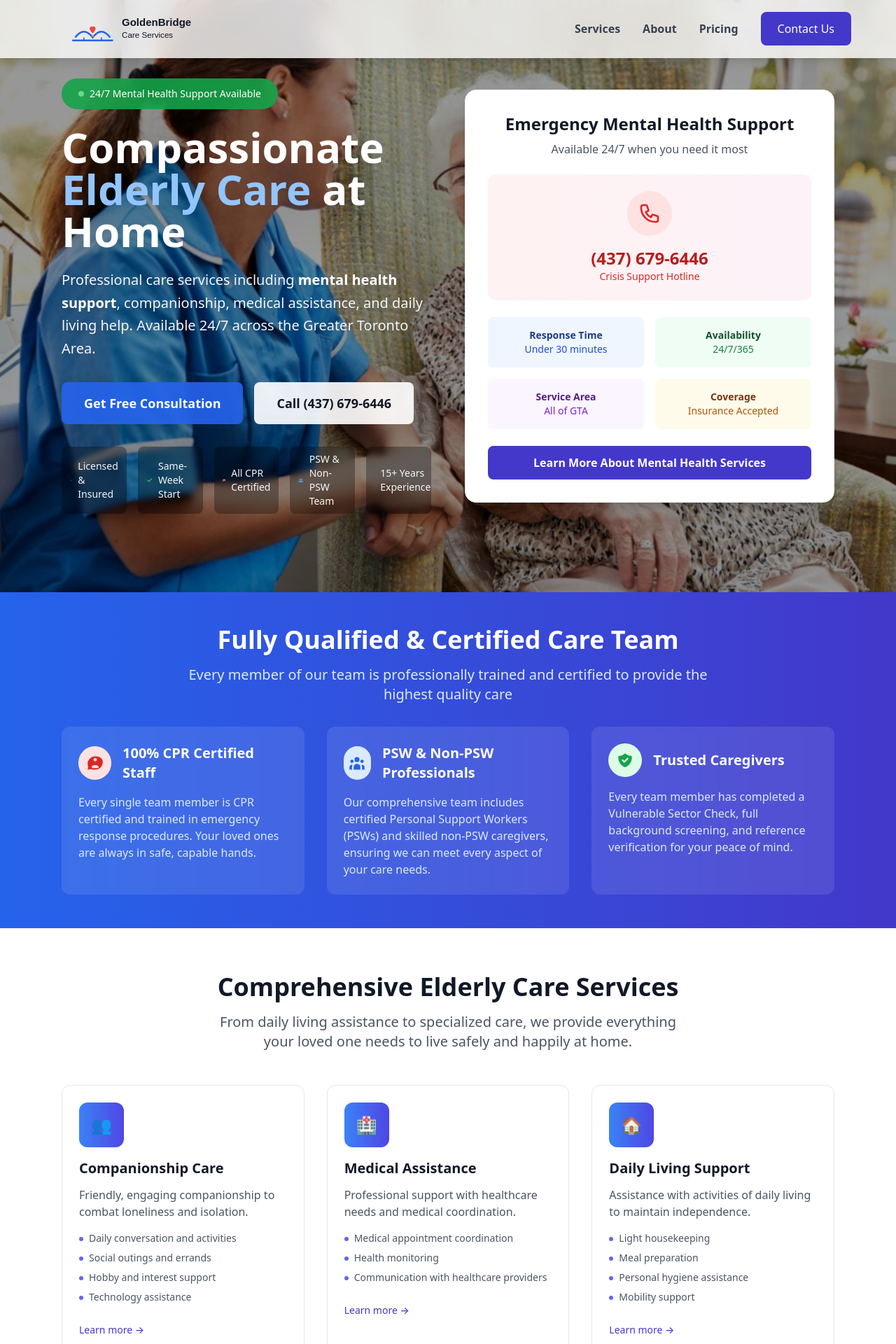
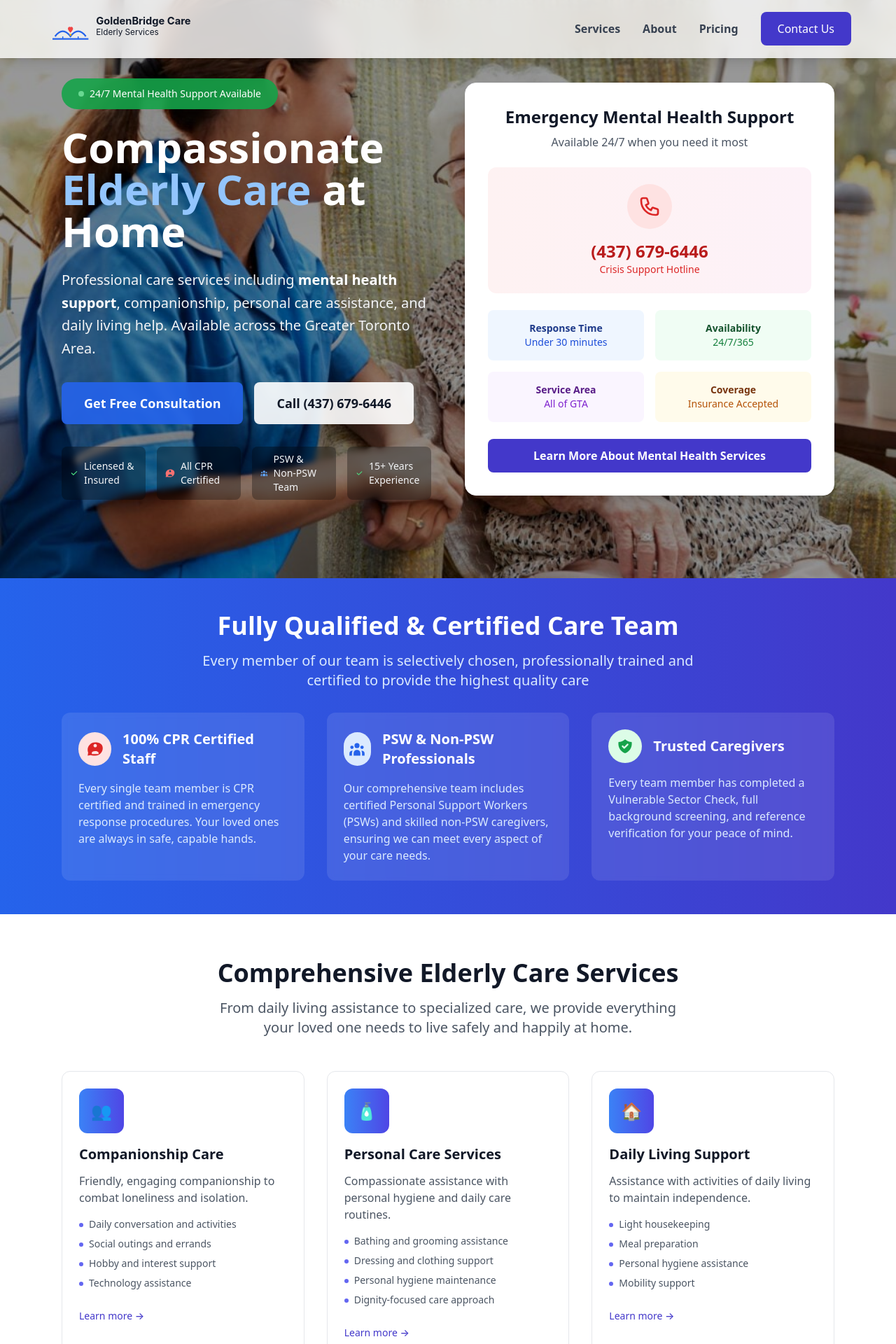
Before and after one commit to davidsun343-rgb/goldenbridge-care, a Next.js app: page / in a window 1280 px wide. Shown: the top 1920 px of the page at 70% size. Built offline with nearby package versions, Linux system fonts and the light colour scheme.

Commit message:
Add elderly care background image and update team description

```diff
--- a/src/app/page.tsx
+++ b/src/app/page.tsx
@@ -26,7 +26,7 @@ export default function Home() {
               </h1>
               <p className="mt-6 text-xl text-gray-100 leading-relaxed drop-shadow-lg">
                 Professional care services including <strong className="text-white">mental health support</strong>, companionship,
-                medical assistance, and daily living help. Available 24/7 across the Greater Toronto Area.
+                personal care assistance, and daily living help. Available across the Greater Toronto Area.
               </p>
               <div className="mt-8 flex flex-col sm:flex-row gap-4">
                 <Link href="/contact" className="bg-blue-600 hover:bg-blue-700 text-white px-8 py-4 rounded-lg font-bold text-lg transition-all duration-300 text-center shadow-2xl backdrop-blur-sm bg-opacity-90">
@@ -36,18 +36,12 @@ export default function Home() {
                   Call (437) 679-6446
                 </Link>
               </div>
-              <div className="mt-8 grid grid-cols-1 sm:grid-cols-2 lg:grid-cols-5 gap-4 text-sm text-gray-100">
+              <div className="mt-8 grid grid-cols-1 sm:grid-cols-2 lg:grid-cols-4 gap-4 text-sm text-gray-100">
                 <div className="flex items-center gap-2 bg-black bg-opacity-30 px-3 py-2 rounded-lg backdrop-blur-sm">
                   <svg className="w-5 h-5 text-green-400" fill="currentColor" viewBox="0 0 20 20">
                     <path fillRule="evenodd" d="M16.707 5.293a1 1 0 010 1.414l-8 8a1 1 0 01-1.414 0l-4-4a1 1 0 011.414-1.414L8 12.586l7.293-7.293a1 1 0 011.414 0z" clipRule="evenodd" />
                   </svg>
                   Licensed & Insured
-                </div>
-                <div className="flex items-center gap-2 bg-black bg-opacity-30 px-3 py-2 rounded-lg backdrop-blur-sm">
-                  <svg className="w-5 h-5 text-green-400" fill="currentColor" viewBox="0 0 20 20">
-                    <path fillRule="evenodd" d="M16.707 5.293a1 1 0 010 1.414l-8 8a1 1 0 01-1.414 0l-4-4a1 1 0 011.414-1.414L8 12.586l7.293-7.293a1 1 0 011.414 0z" clipRule="evenodd" />
-                  </svg>
-                  Same-Week Start
                 </div>
                 <div className="flex items-center gap-2 bg-black bg-opacity-30 px-3 py-2 rounded-lg backdrop-blur-sm">
                   <svg className="w-5 h-5 text-red-400" fill="currentColor" viewBox="0 0 20 20">
@@ -123,7 +117,7 @@ export default function Home() {
               Fully Qualified & Certified Care Team
             </h2>
             <p className="text-xl text-blue-100 max-w-3xl mx-auto">
-              Every member of our team is professionally trained and certified to provide the highest quality care
+              Every member of our team is selectively chosen, professionally trained and certified to provide the highest quality care
             </p>
           </div>
 
@@ -189,6 +183,7 @@ export default function Home() {
             </p>
           </div>
 
+          {/* Services Grid */}
           <div className="grid md:grid-cols-2 lg:grid-cols-3 gap-8">
             {featuredServices.map((service, index) => (
               <div key={index} className="group bg-white rounded-xl border border-gray-200 p-6 hover:shadow-lg transition-shadow">
@@ -215,8 +210,18 @@ export default function Home() {
       </section>
 
       {/* Why Choose Us */}
-      <section className="py-16 bg-gray-50">
-        <div className="max-w-6xl mx-auto px-6">
+      <section className="relative py-16 bg-gray-50 overflow-hidden">
+        {/* Background Image */}
+        <div className="absolute inset-0 bg-gray-100">
+          <img
+            src="/images/elderly.jpg"
+            alt="Elderly care background"
+            className="w-full h-full object-cover object-top opacity-35"
+          />
+          <div className="absolute inset-0 bg-white/60"></div>
+        </div>
+
+        <div className="relative max-w-6xl mx-auto px-6">
           <div className="text-center mb-12">
             <h2 className="text-3xl md:text-4xl font-bold text-gray-900 mb-4">
               Why Families Choose GoldenBridge Care
@@ -310,15 +315,16 @@ const featuredServices = [
     link: "/services#companionship"
   },
   {
-    icon: "🏥",
-    title: "Medical Assistance",
-    description: "Professional support with healthcare needs and medical coordination.",
+    icon: "🧴",
+    title: "Personal Care Services",
+    description: "Compassionate assistance with personal hygiene and daily care routines.",
     features: [
-      "Medical appointment coordination",
-      "Health monitoring",
-      "Communication with healthcare providers"
+      "Bathing and grooming assistance",
+      "Dressing and clothing support",
+      "Personal hygiene maintenance",
+      "Dignity-focused care approach"
     ],
-    link: "/services#medical"
+    link: "/services#personal-care"
   },
   {
     icon: "🏠",
@@ -337,10 +343,10 @@ const featuredServices = [
     title: "Transportation Services",
     description: "Safe, reliable transportation for appointments and social activities.",
     features: [
-      "Medical appointment transport",
+      "Appointment transportation",
       "Grocery shopping trips",
       "Social visits and outings",
-      "Emergency transportation"
+      "Personal errands assistance"
     ],
     link: "/services#transportation"
   },
--- a/src/app/pricing/page.tsx
+++ b/src/app/pricing/page.tsx
@@ -62,7 +62,7 @@ export default function PricingPage() {
               <div className="space-y-4">
                 <div className="flex justify-between items-center py-2 border-b border-gray-100">
                   <span className="text-gray-700">Overnight (12h, non-medical)</span>
-                  <span className="font-semibold text-gray-900">$260/night</span>
+                  <span className="font-semibold text-gray-900">$300/night</span>
                 </div>
                 <div className="flex justify-between items-center py-2 border-b border-gray-100">
                   <span className="text-gray-700">Awake Night (10h, frequent assistance)</span>
@@ -232,7 +232,7 @@ export default function PricingPage() {
 const carePackages = [
   {
     name: "Companion Care",
-    price: "$34",
+    price: "$32",
     period: "/hour",
     description: "Friendly companionship and light assistance",
     features: [
@@ -244,12 +244,12 @@ const carePackages = [
       "Walk support",
       "Social outings"
     ],
-    hours: "6 hours/week minimum • 3 hours/visit minimum",
+    hours: "3 hours/week minimum • 3 hours/visit minimum",
     popular: false
   },
   {
     name: "Personal Care (PSW)",
-    price: "$38",
+    price: "$35",
     period: "/hour",
     description: "All Companion Care plus personal care assistance",
     features: [
@@ -261,7 +261,7 @@ const carePackages = [
       "Skin checks",
       "Dementia-informed routines"
     ],
-    hours: "8 hours/week minimum • 3 hours/visit minimum",
+    hours: "6 hours/week minimum • 3 hours/visit minimum",
     popular: true
   },
   {
--- a/src/app/services/page.tsx
+++ b/src/app/services/page.tsx
@@ -108,7 +108,7 @@ export default function ServicesPage() {
               Complete Care Services
             </h2>
             <p className="text-xl text-gray-600 max-w-3xl mx-auto">
-              From daily living assistance to specialized medical support, we provide comprehensive care
+              From daily living assistance to specialized personal care support, we provide comprehensive care
               to help seniors live independently and safely at home.
             </p>
           </div>
@@ -167,15 +167,15 @@ const services: Service[] = [
     link: "#companionship"
   },
   {
-    icon: "🏥",
-    title: "Medical Assistance",
-    description: "Professional support with healthcare needs and medical appointments.",
+    icon: "🧴",
+    title: "Personal Care Services",
+    description: "Compassionate assistance with personal hygiene and daily care routines.",
     features: [
-      "Medical appointment coordination",
-      "Health monitoring and reporting",
-      "Communication with doctors"
+      "Bathing and grooming assistance",
+      "Dressing and clothing support",
+      "Personal hygiene maintenance"
     ],
-    link: "#medical"
+    link: "#personal-care"
   },
   {
     icon: "🏠",
@@ -194,7 +194,7 @@ const services: Service[] = [
     title: "Transportation Services",
     description: "Safe, reliable transportation for appointments and social activities.",
     features: [
-      "Medical appointment transportation",
+      "Appointment transportation",
       "Grocery shopping assistance",
       "Social outings and visits",
       "Emergency transportation"
--- a/src/components/ContactForm.tsx
+++ b/src/components/ContactForm.tsx
@@ -122,10 +122,10 @@ export default function ContactForm() {
               Submit Another Request
             </button>
             <a
-              href="tel:+14373609088"
+              href="tel:+14376796446"
               className="border border-indigo-700 text-indigo-700 px-6 py-3 rounded-lg font-semibold hover:bg-indigo-50 transition-colors text-center"
             >
-              Call Us Now: (437) 360-9088
+              Call Us Now: 437-679-6446
             </a>
           </div>
         </div>
@@ -217,7 +217,7 @@ export default function ContactForm() {
             value={formData.phone}
             onChange={handleInputChange}
             className="w-full px-4 py-3 border border-gray-300 rounded-lg focus:ring-2 focus:ring-indigo-500 focus:border-transparent"
-            placeholder="(437) 360-9088"
+            placeholder="437-679-6446"
           />
         </div>
 
@@ -250,7 +250,7 @@ export default function ContactForm() {
             {[
               "Mental Health Support & Calling",
               "Companionship Services",
-              "Medical Assistance",
+              "Personal Care Services",
               "Daily Living Support",
               "Transportation Services",
               "Emergency Response",
@@ -302,7 +302,7 @@ export default function ContactForm() {
             value={formData.message}
             onChange={handleInputChange}
             className="w-full px-4 py-3 border border-gray-300 rounded-lg focus:ring-2 focus:ring-indigo-500 focus:border-transparent"
-            placeholder="Please share any specific care needs, medical conditions, or questions you have..."
+            placeholder="Please share any specific care needs, health conditions, or questions you have..."
           ></textarea>
         </div>
 
--- a/src/components/Logo.tsx
+++ b/src/components/Logo.tsx
@@ -13,7 +13,7 @@ export default function Logo({ className = "", width = 200, height = 60, showTex
       <svg
         width={width}
         height={height}
-        viewBox="0 0 200 60"
+        viewBox="0 0 300 60"
         className="fill-current max-w-full h-auto"
         xmlns="http://www.w3.org/2000/svg"
       >
@@ -51,22 +51,23 @@ export default function Logo({ className = "", width = 200, height = 60, showTex
           <g>
             <text
               x="100"
-              y="25"
-              fontSize="18"
+              y="22"
+              fontSize="20"
               fontWeight="bold"
               fill="currentColor"
-              fontFamily="Arial, sans-serif"
+              fontFamily="Inter, system-ui, -apple-system, BlinkMacSystemFont, 'Segoe UI', Roboto, sans-serif"
             >
-              GoldenBridge
+              GoldenBridge Care
             </text>
             <text
               x="100"
-              y="45"
-              fontSize="14"
+              y="42"
+              fontSize="16"
+              fontWeight="normal"
               fill="currentColor"
-              fontFamily="Arial, sans-serif"
+              fontFamily="Inter, system-ui, -apple-system, BlinkMacSystemFont, 'Segoe UI', Roboto, sans-serif"
             >
-              Care Services
+              Elderly Services
             </text>
           </g>
         )}
```
Also changed, not shown: public/images/Elderly.jpg (added).
